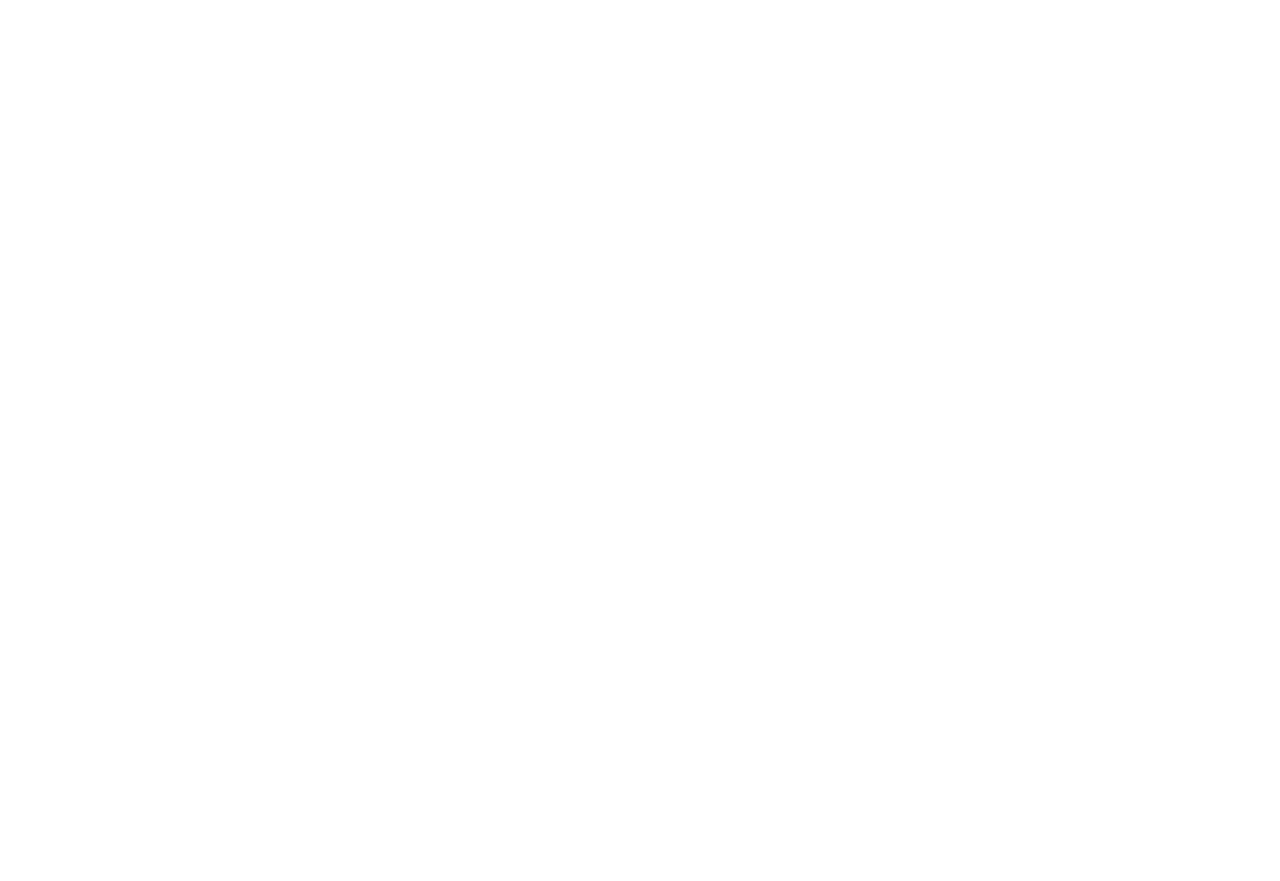
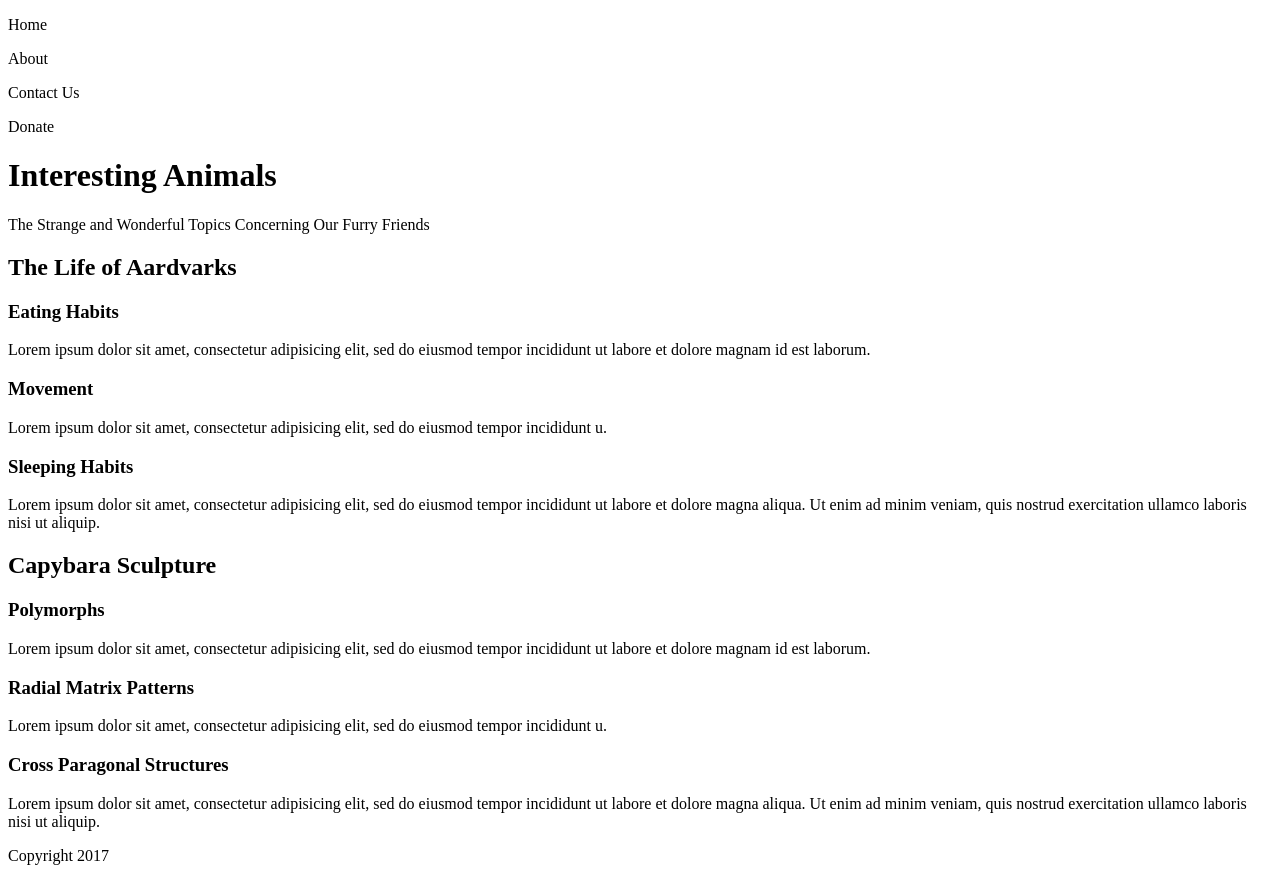
Before and after one commit to arasharghavan/codeup-web-exercises, a plain HTML site: page warm-up.html in a window 1280 px wide. Before the commit the page ends 800 px from the top, so only its background shows below. Drawn offline with Linux system fonts and the light colour scheme.

Commit message:
new file nav-main-head... edited

```diff
--- a/warm-up.html
+++ b/warm-up.html
@@ -1,10 +1,79 @@
 <!DOCTYPE html>
-<html lang="en">
+<html>
 <head>
-    <meta charset="UTF-8">
-    <title>Title</title>
+    <title>Semantic Exercise</title>
 </head>
 <body>
 
+<nav>
+    <p>Home</p>
+    <p>About</p>
+    <p>Contact Us</p>
+    <p>Donate</p>
+</nav>
+
+<header>
+    <h1>Interesting Animals</h1>
+    <p>The Strange and Wonderful Topics Concerning Our Furry Friends</p>
+</header>
+
+    <main>
+        <article>
+            <h2>The Life of Aardvarks</h2>
+            <section>
+                <h3>Eating Habits</h3>
+                <p>
+                    Lorem ipsum dolor sit amet, consectetur adipisicing elit, sed do eiusmod
+                    tempor incididunt ut labore et dolore magnam id est laborum.
+                </p>
+            </section>
+            <section>
+                <h3>Movement</h3>
+                <p>
+                    Lorem ipsum dolor sit amet, consectetur adipisicing elit, sed do eiusmod
+                    tempor incididunt u.
+                </p>
+            </section>
+            <section>
+                <h3>Sleeping Habits</h3>
+                <p>
+                    Lorem ipsum dolor sit amet, consectetur adipisicing elit, sed do eiusmod
+                    tempor incididunt ut labore et dolore magna aliqua. Ut enim ad minim veniam,
+                    quis nostrud exercitation ullamco laboris nisi ut aliquip.
+                </p>
+            </section>
+        </article>
+        <article>
+            <h2>Capybara Sculpture</h2>
+            <section>
+                <h3>Polymorphs</h3>
+                <p>
+                    Lorem ipsum dolor sit amet, consectetur adipisicing elit, sed do eiusmod
+                    tempor incididunt ut labore et dolore magnam id est laborum.
+                </p>
+            </section>
+            <section>
+                <h3>Radial Matrix Patterns</h3>
+                <p>
+                    Lorem ipsum dolor sit amet, consectetur adipisicing elit, sed do eiusmod
+                    tempor incididunt u.
+                </p>
+            </section>
+            <section>
+                <h3>Cross Paragonal Structures</h3>
+                <p>
+                    Lorem ipsum dolor sit amet, consectetur adipisicing elit, sed do eiusmod
+                    tempor incididunt ut labore et dolore magna aliqua. Ut enim ad minim veniam,
+                    quis nostrud exercitation ullamco laboris nisi ut aliquip.
+                </p>
+            </section>
+        </article>
+    </main>
+
+    <footer>
+        <p>Copyright 2017</p>
+    </footer>
+
+
 </body>
 </html>
```
